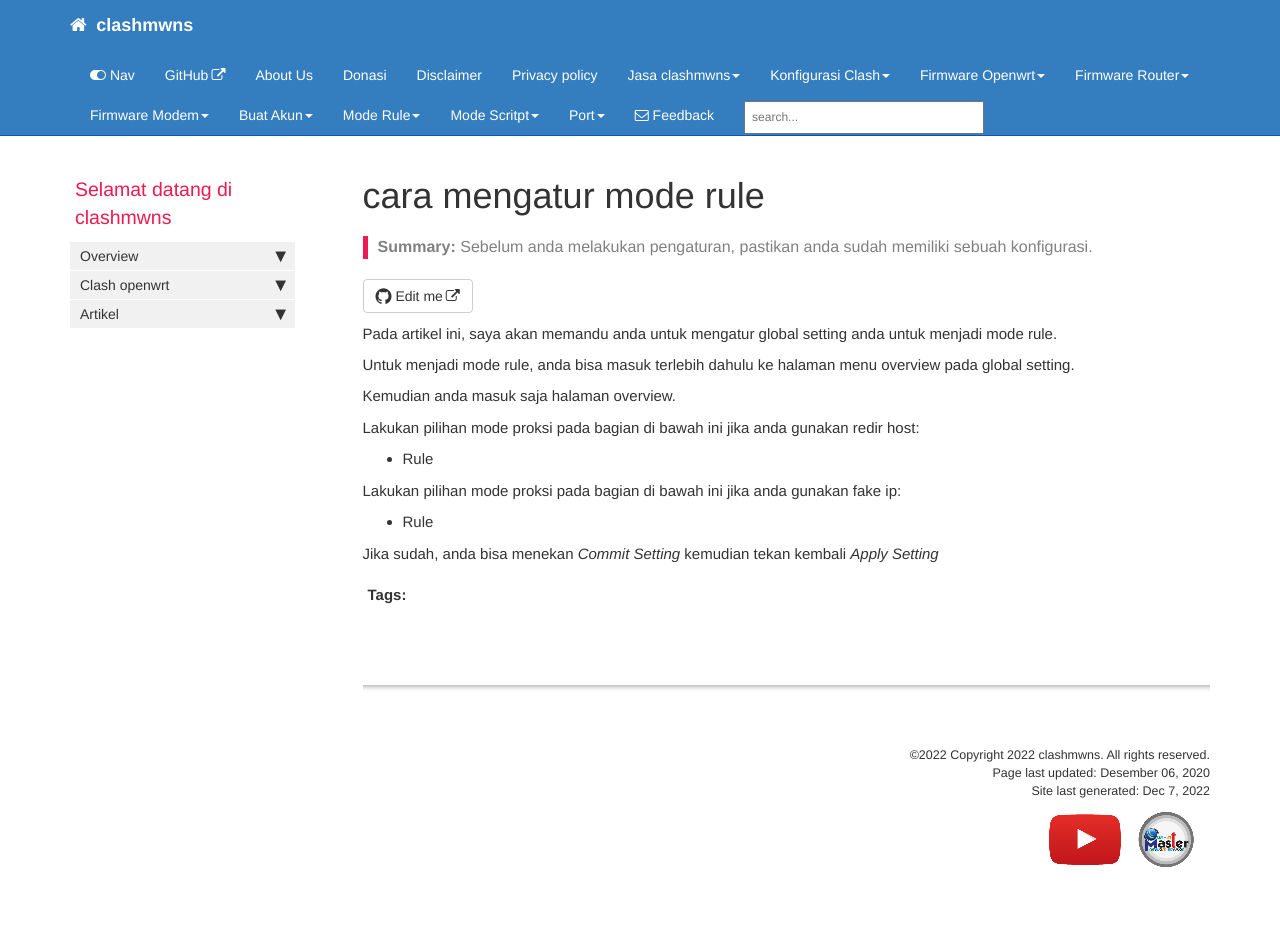
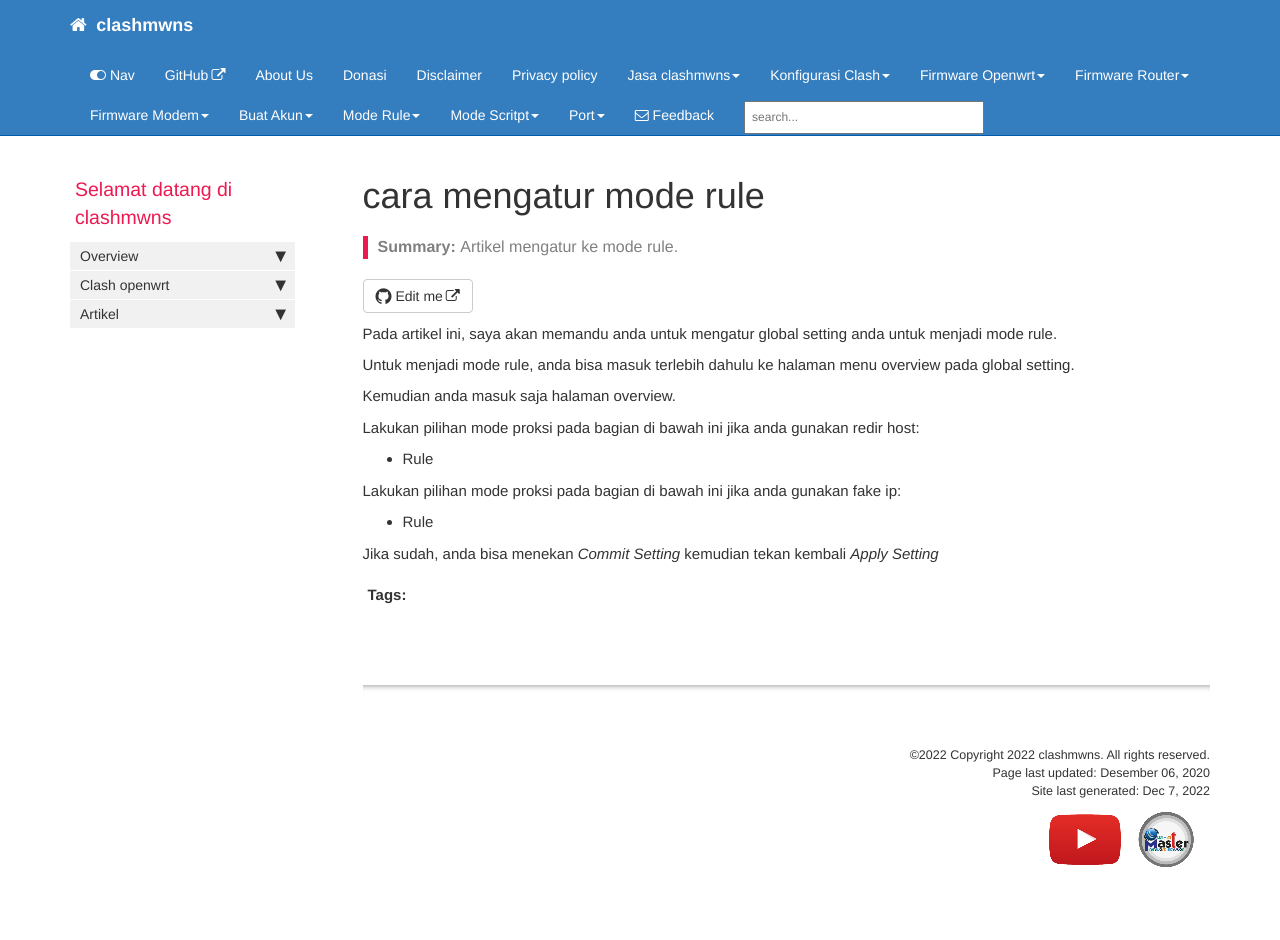
Before and after one commit to mwnsofficial/clashmwns, a Jekyll site: the page built from pages/mydoc/mode_rule.md, in a window 1280 px wide. Built offline with Jekyll 4.4.1, drawn with Linux system fonts in a browser that asks for light colours; comment, search, counter and statistics services are not loaded.

Commit message:
Update and rename pengaturan_mode_rule.md to mode_rule.md

```diff
--- a/pages/mydoc/pengaturan_mode_rule.md
+++ b/pages/mydoc/mode_rule.md
@@ -3,9 +3,9 @@ title: cara mengatur mode rule
 keywords: mode rule
 last_updated: Desember 06, 2020
 tags: [global_setting]
-summary: "Sebelum anda melakukan pengaturan, pastikan anda sudah memiliki sebuah konfigurasi."
+summary: "Artikel mengatur ke mode rule."
 sidebar: mydoc_sidebar
-permalink: pengaturan_mode_rule.html
+permalink: mode_rule.html
 folder: mydoc
 ---
 
```
